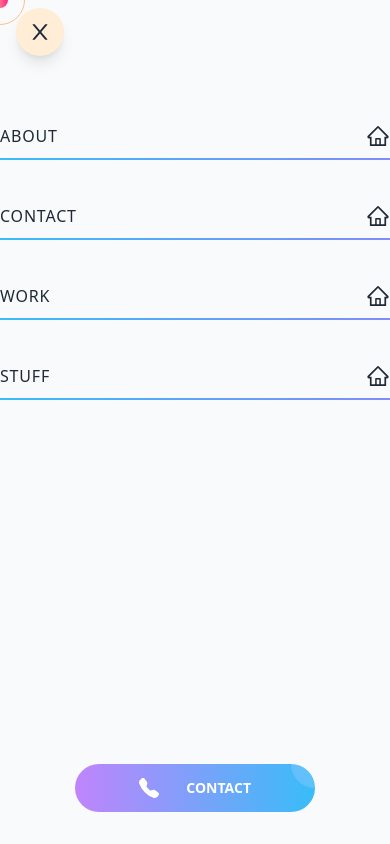
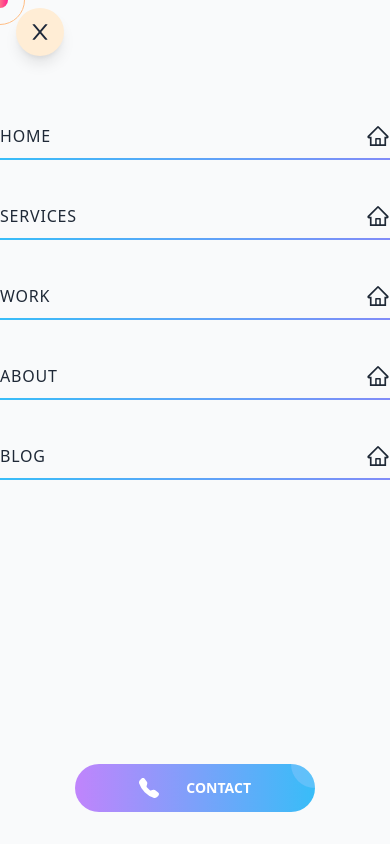
Before and after one commit to anesszereg/My_ServX, a Next.js app: page / in a window 390 px wide. Both pictures are taken after a click on the button 324 px from the left and 40 px from the top of the page. Shown: the top 844 px of the page. Built offline with nearby package versions, Linux system fonts and the light colour scheme.

Commit message:
changed navlinks name for mobile phone

```diff
--- a/src/components/Header/MobileNav.jsx
+++ b/src/components/Header/MobileNav.jsx
@@ -5,10 +5,12 @@ import { AiOutlineHome } from "react-icons/ai";
 
 const MobileNav = ({ handleClick, activeNav, visible }) => {
   const links = [
-    { title: "about", slug: "/about", icon: <AiOutlineHome className="text-2xl" /> },
-    { title: "contact", slug: "/contact", icon: <AiOutlineHome className="text-2xl" /> },
-    { title: "work", slug: "/work", icon: <AiOutlineHome className="text-2xl" /> },
-    { title: "stuff", slug: "/stuff", icon: <AiOutlineHome className="text-2xl" /> },
+    { title: "home", slug: "/", icon: <AiOutlineHome className="text-2xl" /> },
+    { title: "services", slug: "/", icon: <AiOutlineHome className="text-2xl" /> },
+    { title: "work", slug: "/", icon: <AiOutlineHome className="text-2xl" /> },
+    { title: "about", slug: "/AgencyPage", icon: <AiOutlineHome className="text-2xl" /> },
+    { title: "blog", slug: "/blog", icon: <AiOutlineHome className="text-2xl" /> }
+
   ];
 
   return (
@@ -24,7 +26,7 @@ const MobileNav = ({ handleClick, activeNav, visible }) => {
           >
             {/* left and translate to center the bottom gradient */}
             <div className="absolute  opacity-100  transition-all ease-in-out duration-500 w-full h-[2px] bottom-0  bg-gradient-to-r from-sky-400 to-indigo-400"></div>
-            <Link className="h-full w-full flex items-center justify-between" href={item.slug}>
+            <Link className="h-full w-full flex items-center justify-between" href={item.slug} >
               {item.title}
               {item.icon}
             </Link>
```
Also changed, not shown: 1 other file (tests, documents, lock files or other folders).
